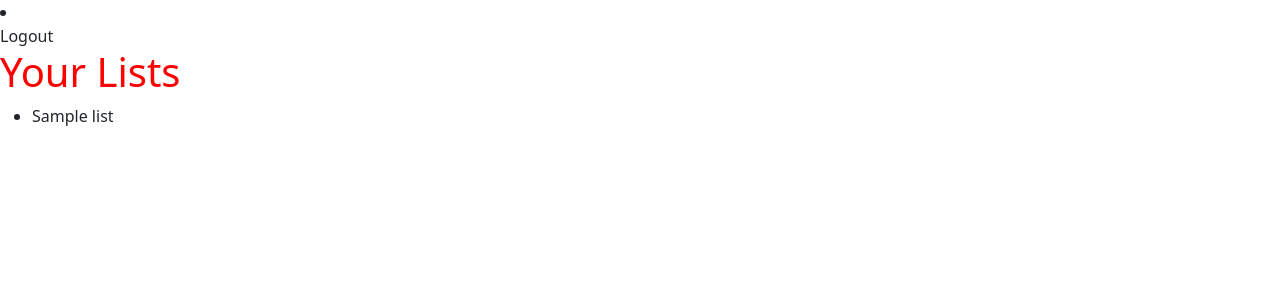
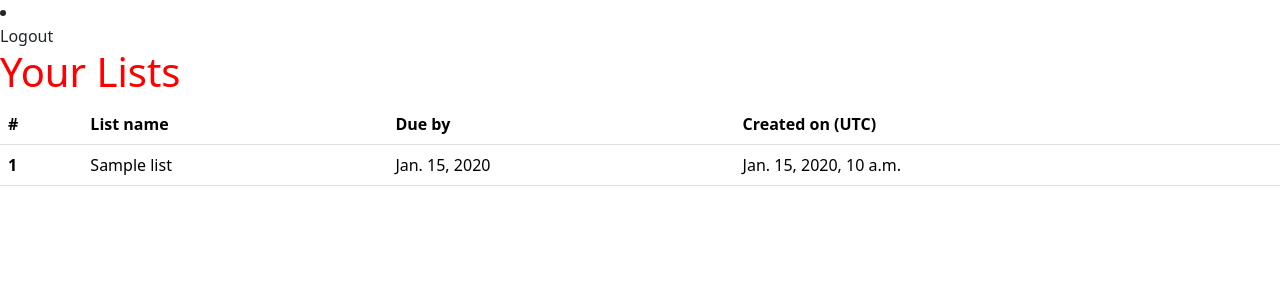
Before and after one commit to MarkChips/lunar-lists, a Django app: page /lists/ in a window 1280 px wide. Shown: the top 308 px of the page. Run offline with Django 4.2, Linux system fonts and the light colour scheme; a user stored in the database is signed in; tables that the repository leaves empty hold one stand-in row (values such as "Sample post"); some libraries are stand-ins or nearby versions.

Commit message:
feat: :art: add table list view on the todo list template, with due by and created on listed

```diff
--- a/todo/templates/todo/todo_list.html
+++ b/todo/templates/todo/todo_list.html
@@ -4,11 +4,27 @@
 {% block content %}
 <h1>Your Lists</h1>
 {% if lists %}
-    <ul>
-    {% for list in lists %}
-        <li>{{ list.list_name }}</li>
-    {% endfor %}
-    </ul>
+
+    <table class="table">
+        <thead>
+            <tr>
+                <th scope="col">#</th>
+                <th scope="col">List name</th>
+                <th scope="col">Due by</th>
+                <th scope="col">Created on (UTC)</th>
+            </tr>
+        </thead>
+        <tbody>
+            {% for list in lists %}
+            <tr>
+                <th scope="row">{{ forloop.counter }}</th>
+                <td>{{ list.list_name }}</td>
+                <td>{{ list.due_by }}</td>
+                <td>{{ list.created_on }}</td>
+            </tr>
+            {% endfor %}
+        </tbody>
+    </table>
 {% else %}
     <p>You don't have any lists yet.</p>
 {% endif %}
```
